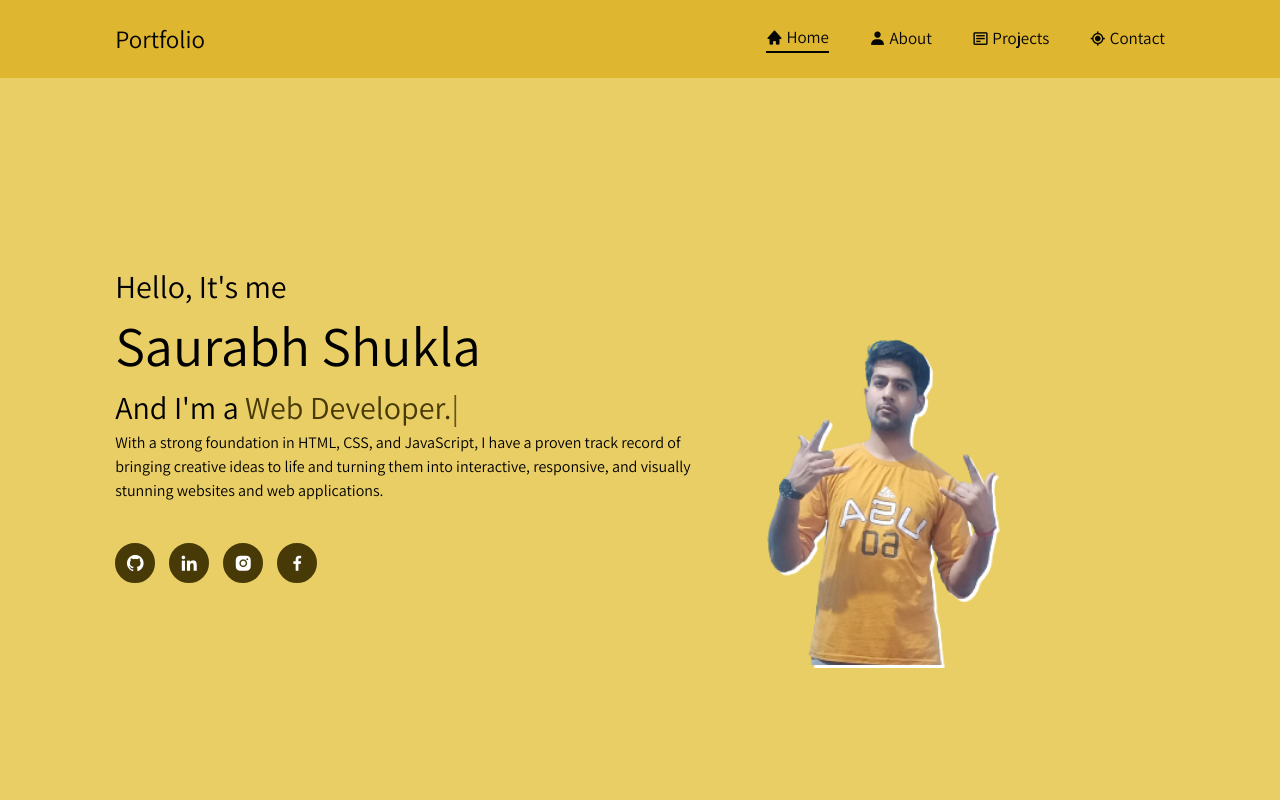
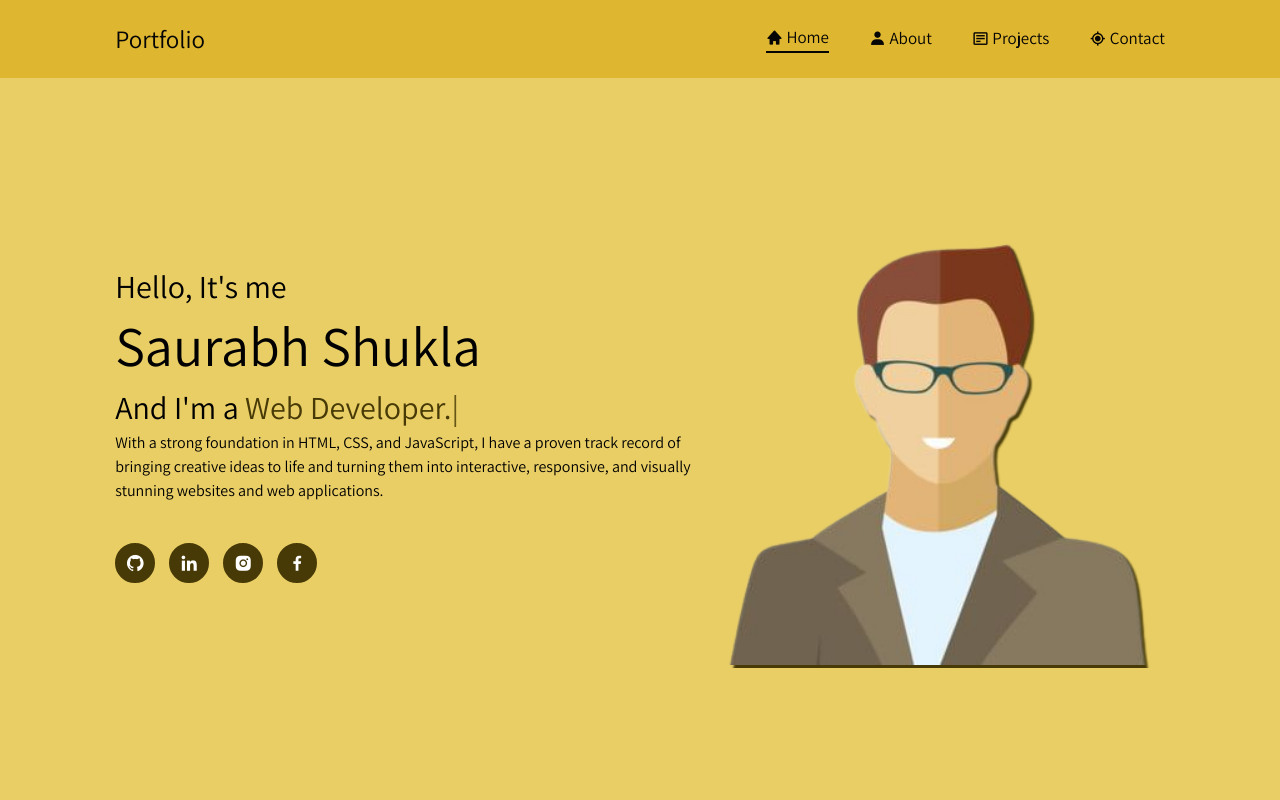
Before and after one commit to Sam-Tennyson/portfolio, a React (Vite) app: page / in a window 1280 px wide. Shown: the top 800 px of the page. Built offline with nearby package versions, Linux system fonts and the light colour scheme.

Commit message:
changes-in-image

```diff
--- a/src/index.css
+++ b/src/index.css
@@ -141,10 +141,17 @@ a {
 	text-decoration: inherit;
 }
 
+/* .profile-image {
+	border: 2px solid #fff;
+	text-align: center;
+	border-radius: 50%;
+	padding: 2rem;
+} */
+
 .profile-image img{
     width: 35vw;
     /* animation: moveimage 4s ease-in-out infinite; */
-    filter: drop-shadow(3px 3px 0px #fff);
+    filter: drop-shadow(3px 3px 0px var(--main-color));
     height: 45rem;
     object-fit: cover;
     object-position: top;
--- a/src/shared/Images.jsx
+++ b/src/shared/Images.jsx
@@ -6,7 +6,8 @@ import portFolio_3 from  "../assets/portfolio_3.png"
 // import portfolio_user_image from "../assets/my-pic-pro.png"
 // import portfolio_user_image from "../assets/my-pic-pro-1.png"
 // import portfolio_user_image from "../assets/my-pic-pro-2.png"
-import portfolio_user_image from "../assets/pro_pic_yellow_1.png"
+// import portfolio_user_image from "../assets/pro_pic_yellow_1.png"
+import portfolio_user_image from "../assets/picpic.png"
 import arcade from "../assets/arcade.png"
 import movie_browser from "../assets/movie-browser.png"
 import profChat from "../assets/prof_chat.png"
```
Also changed, not shown: src/assets/picpic.png (added).
